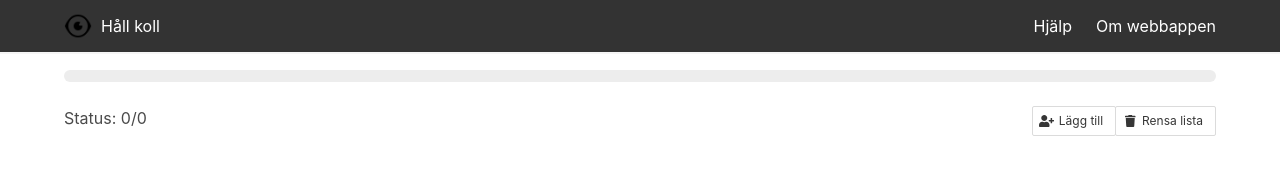
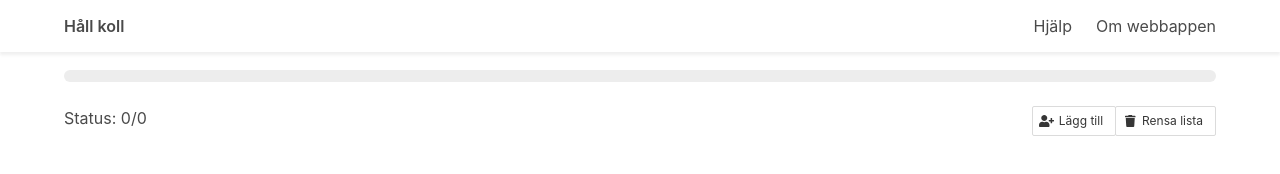
Before and after one commit to kandersson135/hallkoll, a plain HTML site: page index.html in a window 1280 px wide. Drawn offline with Linux system fonts and the light colour scheme.

Commit message:
Update index.html

```diff
--- a/index.html
+++ b/index.html
@@ -3,7 +3,7 @@
 	<head>
 		<meta charset="utf-8">
 		<meta name="viewport" content="width=device-width, initial-scale=1.0, user-scalable=0, minimum-scale=1.0, maximum-scale=1.0">
-		<meta name="theme-color" content="#111111">
+		<meta name="theme-color" content="#eeeeee">
 		<meta name="apple-mobile-web-app-capable" content="yes">
 		<meta name="apple-mobile-web-app-status-bar-style" content="black-translucent">
 		<meta name="mobile-web-app-capable" content="yes">
@@ -16,20 +16,19 @@
 		<link rel="stylesheet" href="css/bulma.min.css">
 		<link rel="stylesheet" href="css/bulma-list.css">
 		<style type="text/css">
-			.navbar {background-color: #333333 !important;}
+			.navbar {background-color: #ffffff !important; box-shadow: 0px 3px 3px rgba(100, 100, 100, 0.1) !important;}
 			.section {margin-top: -30px;}
 			.changeStatus {border-radius: 5px !important;}
 			.button.is-danger {background-color: rgba(241, 70, 104, 0.7) !important; border: 2px solid rgba(241, 70, 104, 0.2);}
 			.button.is-success {background-color: rgba(72, 199, 142, 0.7) !important; border: 2px solid rgba(72, 199, 142, 0.2);}
+			.navbar-brand .navbar-item {font-weight: 600;}
 		</style>
 	</head>
 	<body>
-		<nav class="navbar is-primary is-fixed-top has-shadow" role="navigation" aria-label="main navigation">
+		<nav class="navbar is-fixed-top has-shadow" role="navigation" aria-label="main navigation">
 			<div class="container">
 				<div class="navbar-brand">
-					<span class="navbar-item">
-						<img src="img/eye.png">&nbsp; Håll koll
-					</span>
+					<span class="navbar-item">Håll koll</span>
 
           <a role="button" class="navbar-burger" aria-label="menu" aria-expanded="false" data-target="navbarBasicExample">
             <span aria-hidden="true"></span>
```
